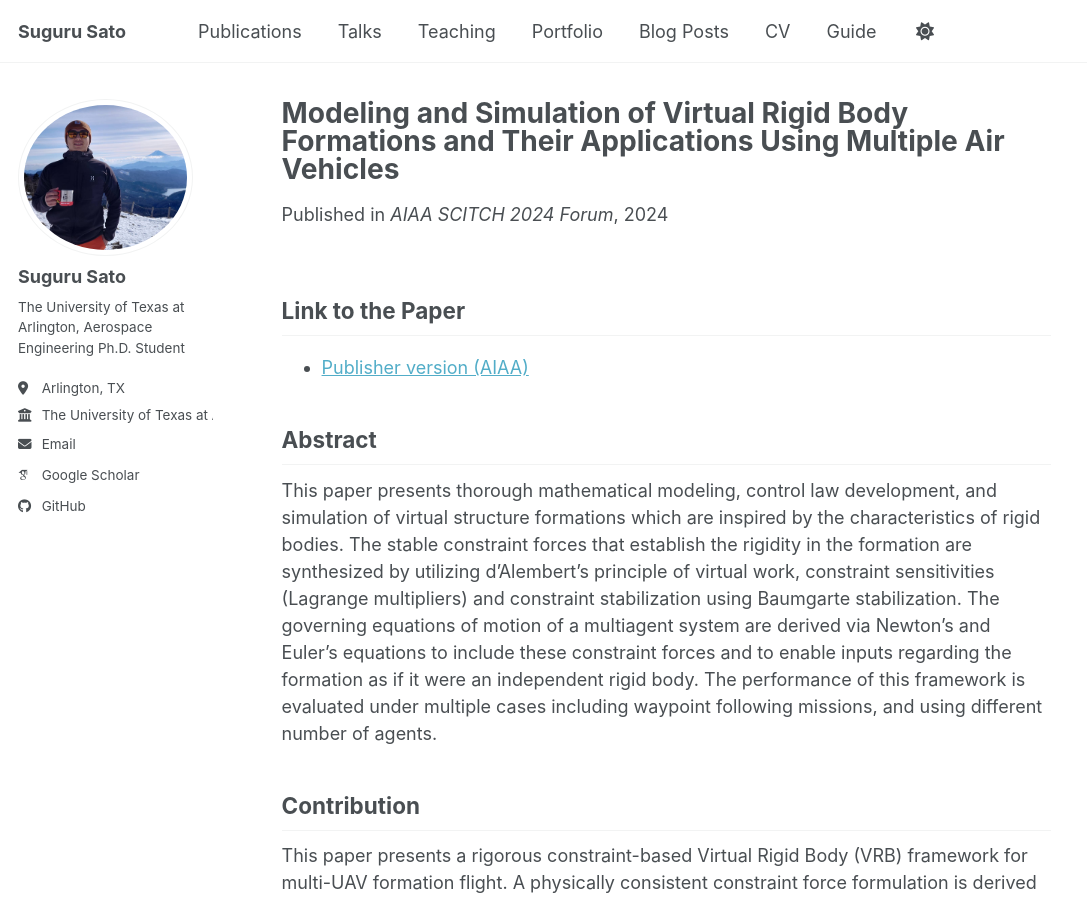
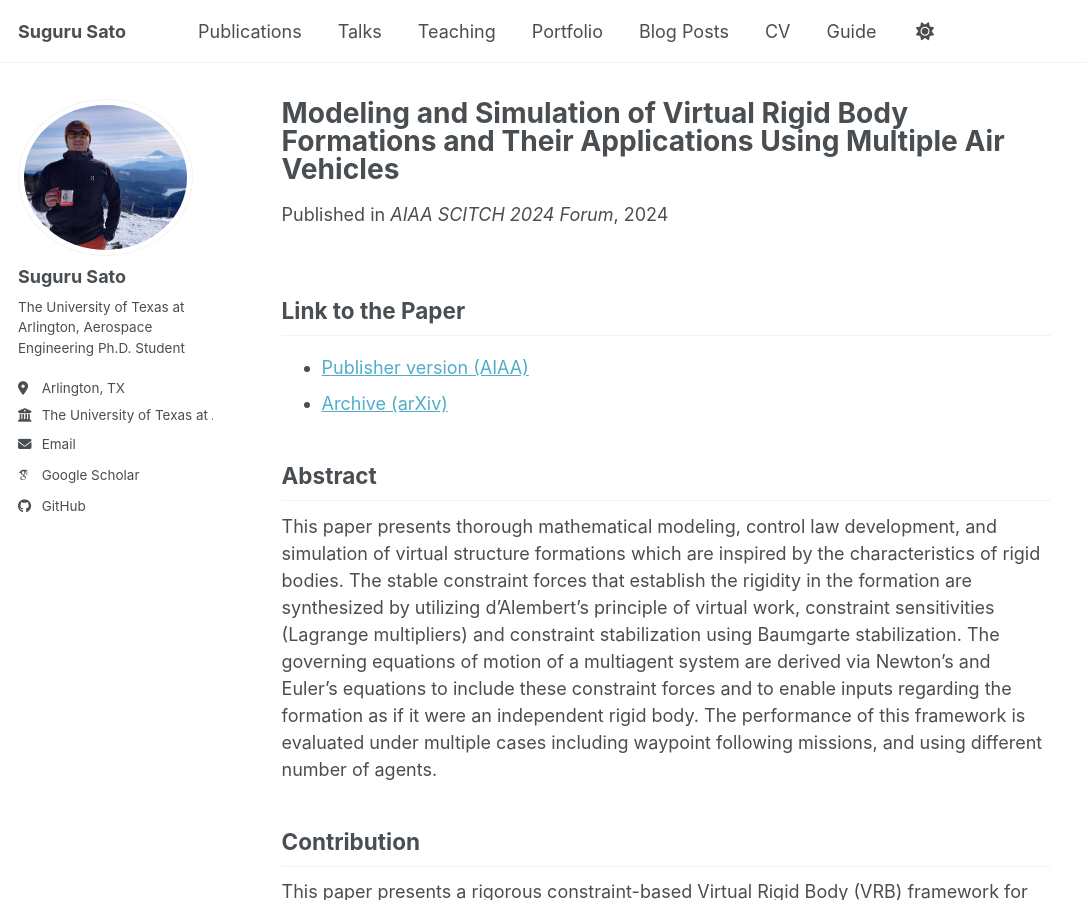
Before and after one commit to GitHub-Suguru/GitHub-Suguru.github.io, a Jekyll site: the page built from _publications/2015-10-01-paper-title-number-3.md, in a window 1280 px wide and 900 px high. Shown: the whole window, without its empty margins (0-1087 px from the left). Built offline with Jekyll 4.4.1, drawn with Linux system fonts in a browser that asks for light colours; some web fonts are replaced; a script bundle is joined from its source files by our own code; library files that are not in the unit come from our copies.

Commit message:
2024-01-04-AIAA2024-2016.md

```diff
--- a/_publications/2015-10-01-paper-title-number-3.md
+++ b/_publications/2015-10-01-paper-title-number-3.md
@@ -14,6 +14,7 @@ citation: 'Suguru Sato and Kamesh Subbarao. "Modeling and Simulation of Virtual
 
 ## Link to the Paper
 - [Publisher version (AIAA)](https://arc.aiaa.org/doi/10.2514/6.2024-2016)
+- [Archive (arXiv)](https://doi.org/10.48550/arXiv.2601.11788)
 
 ## Abstract
 This paper presents thorough mathematical modeling, control law development, and simulation of virtual structure formations which are inspired by the characteristics of rigid bodies. The stable constraint forces that establish the rigidity in the formation are synthesized by utilizing d'Alembert's principle of virtual work, constraint sensitivities (Lagrange multipliers) and constraint stabilization using Baumgarte stabilization. The governing equations of motion of a multiagent system are derived via Newton's and Euler's equations to include these constraint forces and to enable inputs regarding the formation as if it were an independent rigid body. The performance of this framework is evaluated under multiple cases including waypoint following missions, and using different number of agents.
```
